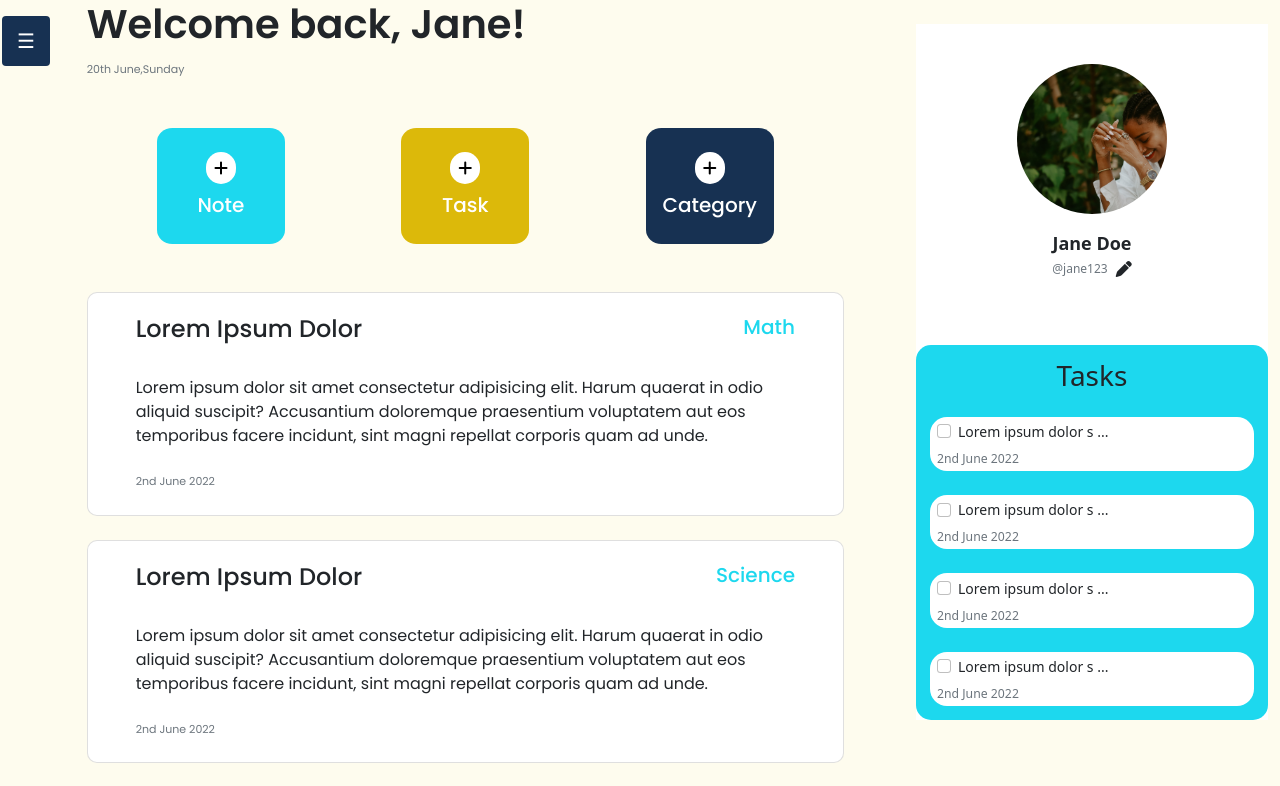
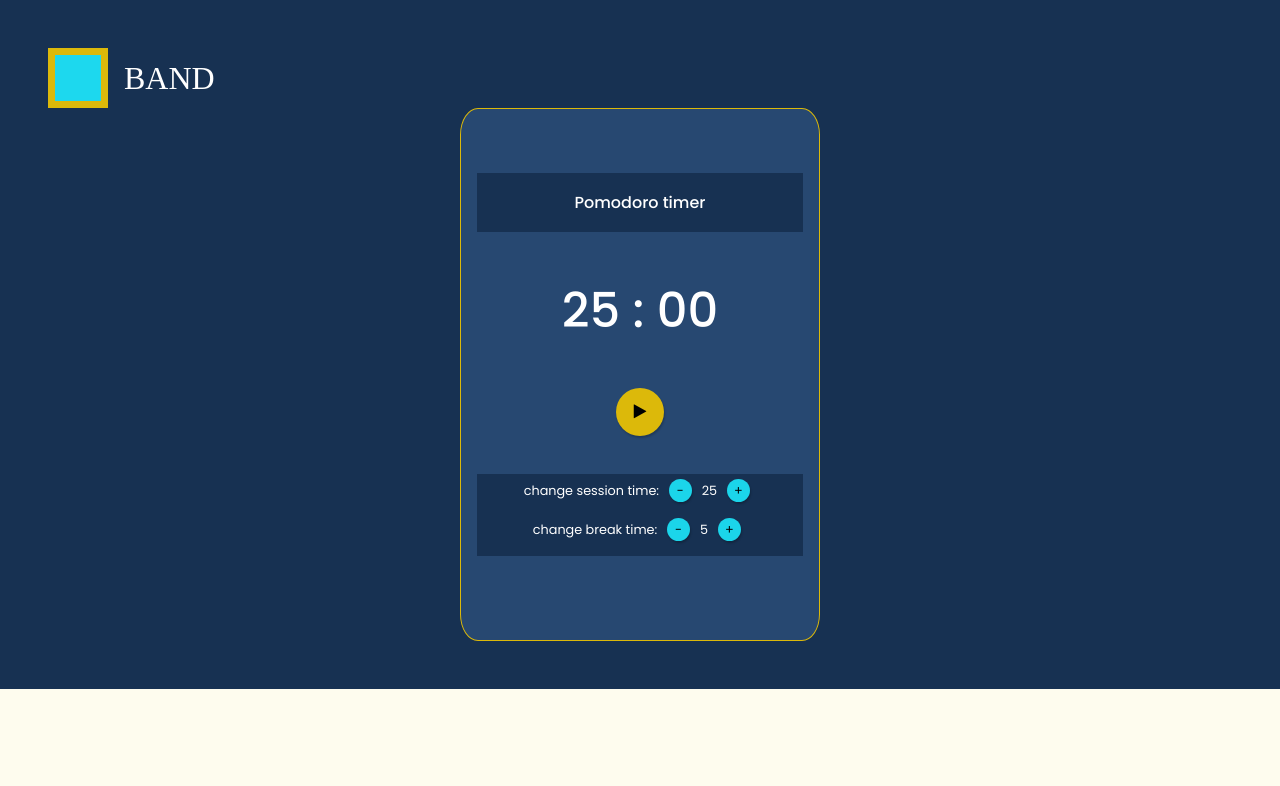
Before and after one commit to Ngina-G/BAND-FRONT-END, an Angular app in the folder bandschoolapp/: page /pomodoro in a window 1280 px wide. Shown: the top 786 px of the page. Built offline with nearby package versions, Linux system fonts and the light colour scheme; a web font is replaced by a local one.

Commit message:
fix: routing error

```diff
--- a/bandschoolapp/src/app/app-routing.module.ts
+++ b/bandschoolapp/src/app/app-routing.module.ts
@@ -2,11 +2,13 @@ import { NgModule } from '@angular/core';
 import { RouterModule, Routes } from '@angular/router';
 import { HomeComponent } from './modules/home/home/home.component';
 import { PomodoroComponent } from './modules/home/pages/pomodoro/pomodoro/pomodoro.component';
+import { AllNotesComponent } from './modules/home/pages/all-notes/all-notes.component';
 
 const routes: Routes = [
   {path: '', pathMatch: 'full', redirectTo: 'home'},
   {path: 'home', component: HomeComponent},
   {path: 'pomodoro', component: PomodoroComponent},
+  {path: 'all-notes', component: AllNotesComponent},
 
 ];
 
--- a/bandschoolapp/src/app/app.component.html
+++ b/bandschoolapp/src/app/app.component.html
@@ -1,18 +1 @@
-<div class="container-fluid back-g">
-    <div class="row flex-nowrap">
-        <app-navbar class="" *ngIf="show"></app-navbar>
-        <div class="col-md-1 mt-3">
-            <button type="button" id="sidebarCollapse" class="btn clickBtn" (click)="show=!show">&#9776;</button>
-        </div>
-
-        <div class="col-7 col-md-8" id="home-comp">
-            <app-home></app-home>
-        </div>
-        <div class="col">
-            <app-taskbarhomepage></app-taskbarhomepage>
-        </div>
-
-    </div>
-</div>
 <router-outlet></router-outlet>
-<!-- <app-pomodoro></app-pomodoro> -->
--- a/bandschoolapp/src/app/modules/home/home/home.component.css
+++ b/bandschoolapp/src/app/modules/home/home/home.component.css
@@ -2,7 +2,7 @@ body{
     font-family: 'Poppins', sans-serif;
 }
 /* BUTTONS */
-button{
+.btn-primary{
     padding: 1.5rem .8rem 1.5rem .8rem;
     border-radius: 12%;
     width: 10vw;
@@ -82,3 +82,41 @@ small{
 #task-card{
     border: none;
 }
+
+
+
+/* app-comp */
+.back-g{
+    overflow: hidden;
+}
+app-navbar{
+    width: 22%;
+    margin-left: -.8em;
+    margin-right: -4.5em;
+}
+#home-comp{
+    margin-left: -3.5em;
+}
+/* The button used to open the sidebar */
+.menu-btn{
+    position: sticky;
+}
+.clickBtn {
+    font-size: 20px;
+    cursor: pointer;
+    background-color: #173152;
+    color: white;
+    padding: 10px 15px;
+    border: none;
+    margin-left: -.5em;
+  }
+
+.clickBtn:hover {
+    transition: .5s;
+    background-color: #DCB90A;
+}
+/* On smaller screens, where height is less than 450px, change the style of the sidenav (less padding and a smaller font size) */
+@media screen and (max-height: 450px) {
+    .sidebar {padding-top: 15px;}
+    .sidebar a {font-size: 18px;}
+  }
--- a/bandschoolapp/src/app/modules/home/home/home.component.html
+++ b/bandschoolapp/src/app/modules/home/home/home.component.html
@@ -1,3 +1,11 @@
+<div class="container-fluid back-g">
+    <div class="row flex-nowrap">
+        <app-navbar class="" *ngIf="show"></app-navbar>
+        <div class="col-md-1 mt-3">
+            <button type="button" id="sidebarCollapse" class="btn clickBtn" (click)="show=!show">&#9776;</button>
+        </div>
+
+        <div class="col-7 col-md-8" id="home-comp">
             <body>
                 <div id="home-container" class="container">
                     <h1 style="font-weight: 600;">Welcome back, Jane!</h1>
@@ -89,3 +97,10 @@
 
                 </div>
                 </body>
+        </div>
+        <div class="col">
+            <app-taskbarhomepage></app-taskbarhomepage>
+        </div>
+
+    </div>
+</div>
--- a/bandschoolapp/src/app/modules/home/home/home.component.ts
+++ b/bandschoolapp/src/app/modules/home/home/home.component.ts
@@ -6,7 +6,8 @@ import { Component, OnInit } from '@angular/core';
   styleUrls: ['./home.component.css']
 })
 export class HomeComponent implements OnInit {
-  title: string = 'The title';
+  title: string = 'BAND';
+  show = false;
   constructor() {}
 
   ngOnInit() {}
--- a/bandschoolapp/src/app/modules/home/pages/pomodoro/pomodoro/pomodoro.component.css
+++ b/bandschoolapp/src/app/modules/home/pages/pomodoro/pomodoro/pomodoro.component.css
@@ -4,6 +4,8 @@ body{
   flex-direction: column;
   font-family: 'Poppins', sans-serif;
   padding: 3em;
+  overflow-y: hidden;
+
 }
 .pomo-container{
   justify-content: center;
@@ -12,7 +14,8 @@ body{
   border-radius: 5%;
   color: #fff;
   padding-top: 4em;
-  padding-bottom: 3em;
+  padding-bottom: 5.23em;
+
 
   background: #274871;
   background: -webkit-linear-gradient(to bottom, #f85032, #e73827);
--- a/bandschoolapp/src/app/modules/home/pages/pomodoro/pomodoro/pomodoro.component.html
+++ b/bandschoolapp/src/app/modules/home/pages/pomodoro/pomodoro/pomodoro.component.html
@@ -1,9 +1,11 @@
-<body class="text-center">
+<body class="text-center" id="pomodoro">
 
+  <a href="/" style="text-decoration: none;">
     <div style="display: flex;color: #fff;">
       <div id="logo" style="background-color: #1DD8EE;width:60px;height:60px;border: 7px solid #DCB90A; margin-right: 1em;"></div>
       <p style="font-size: 32px;margin-top:.2em;font-family: 'Poller One', cursive;">BAND</p>
     </div>
+  </a>
 
   <div class="container-fluid pomo-container">
     <header  id="pomo-header">
--- a/bandschoolapp/src/app/shared/components/navbar/navbar.component.html
+++ b/bandschoolapp/src/app/shared/components/navbar/navbar.component.html
@@ -2,7 +2,7 @@
             <div class="d-flex flex-column align-items-center align-items-sm-start px-3 pt-2 text-white min-vh-100">
 
                 <!-- LOGO -->
-                <a href="home" class="d-flex align-items-center pb-3 mb-md-0 me-md-auto text-white text-decoration-none">
+                <a href="/" class="d-flex align-items-center pb-3 mb-md-0 me-md-auto text-white text-decoration-none">
                     <span class="fs-5 d-none d-sm-inline mt-4">
                         <div style="display: flex;color: #fff;">
                             <div id="logo" style="background-color: #1DD8EE;width:40px;height:40px;border: 7px solid #DCB90A; margin-right: .5em;"></div>
@@ -14,17 +14,17 @@
                 <!-- NAVBAR -->
                 <ul class="nav nav-pills flex-column mb-sm-auto mb-0 align-items-center align-items-sm-start" id="menu" >
                     <li class="nav-item">
-                        <a href="categories" class="nav-link align-middle px-0">
+                        <a href="/categories" class="nav-link align-middle px-0">
                             <i class="fa-solid fa-boxes-stacked"></i> <span class="ms-1 d-none d-sm-inline">Categories</span>
                         </a>
                     </li>
                     <li>
-                        <a href="notes" data-bs-toggle="collapse" class="nav-link px-0 align-middle">
+                        <a href="/all-notes" data-bs-toggle="collapse" class="nav-link px-0 align-middle">
                             <i class="fa-solid fa-book-open"></i> <span class="ms-1 d-none d-sm-inline">Notes</span>
                         </a>
                     </li>
                     <li>
-                        <a href="tasks" class="nav-link px-0 align-middle">
+                        <a href="/tasks" class="nav-link px-0 align-middle">
                             <i class="fa-solid fa-list-check"></i> <span class="ms-1 d-none d-sm-inline">Tasks</span>
                         </a>
                     </li>
@@ -34,12 +34,12 @@
                         </a>
                     </li>
                     <li>
-                        <a href="edit-profile" class="nav-link px-0 align-middle">
+                        <a href="/edit-profile" class="nav-link px-0 align-middle">
                             <i class="fa-solid fa-user"></i> <span class="ms-1 d-none d-sm-inline">Edit Profile</span>
                         </a>
                     </li>
                     <li>
-                        <a href="logout" class="nav-link px-0 align-middle">
+                        <a href="/logout" class="nav-link px-0 align-middle">
                             <i class="fa-solid fa-power-off"></i> <span class="ms-1 d-none d-sm-inline">Logout</span>
                         </a>
                     </li>
```
Also changed, not shown: bandschoolapp/src/app/modules/home/pages/add-category/add-category.component.css (added). Lines whose indentation alone changed are shown as unchanged.
